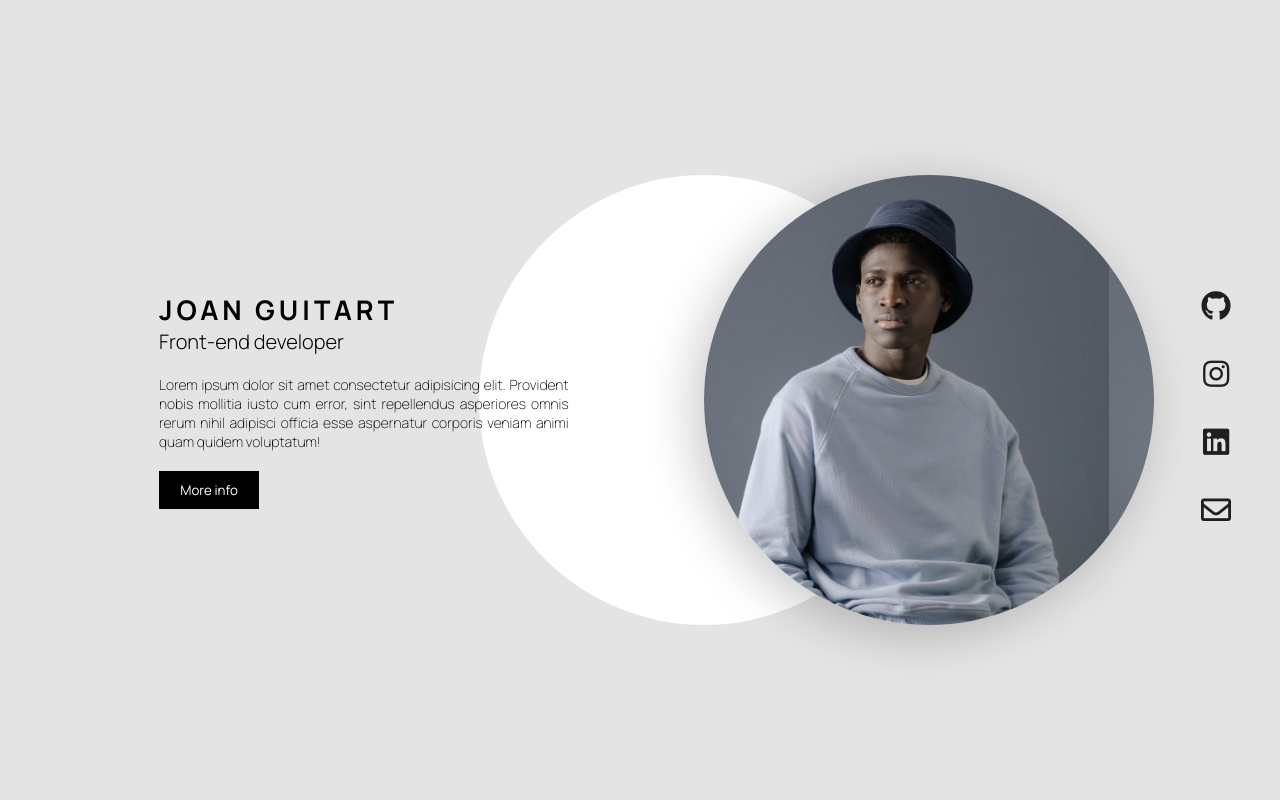
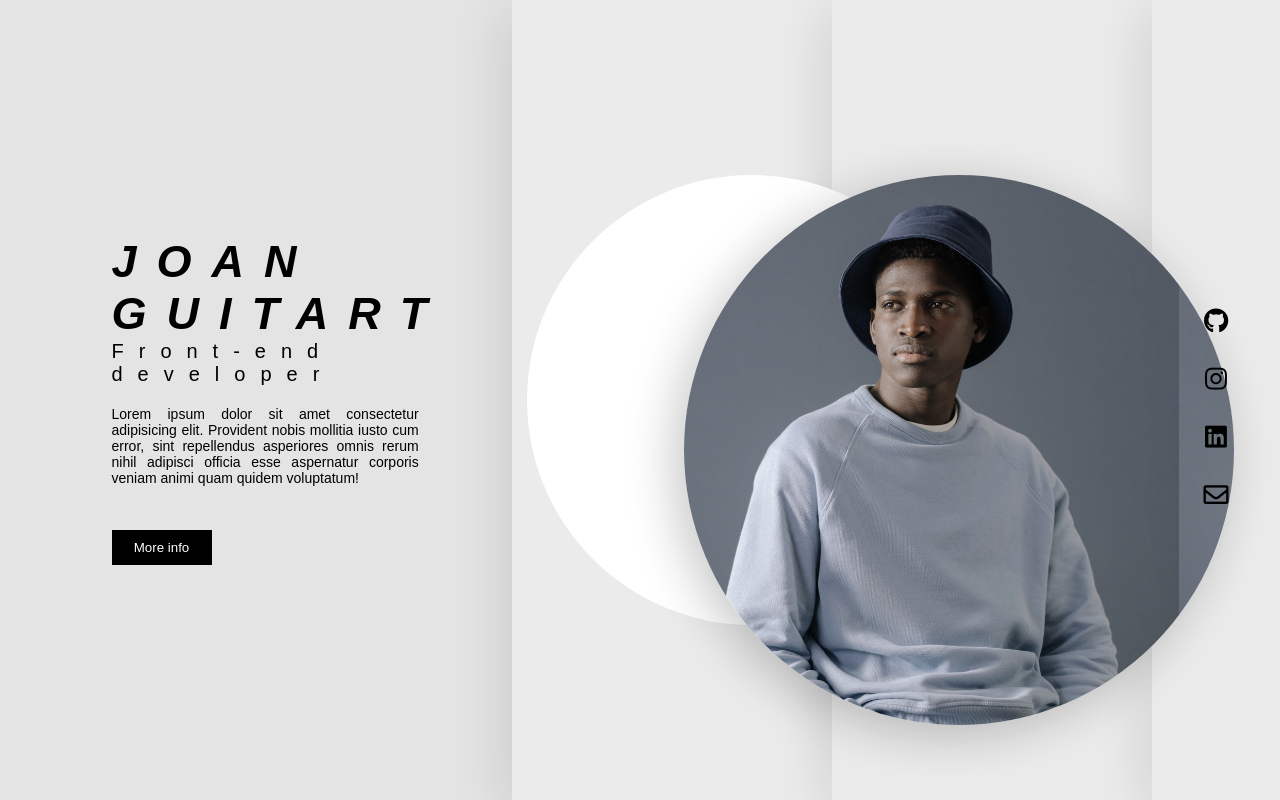
Before and after one commit to JoanGuitartRoca/joanguitart, a plain HTML site: page index.html in a window 1280 px wide. Drawn offline with nearby package versions, Linux system fonts and the light colour scheme; a web font is replaced by a local one.

Commit message:
Home animations

```diff
--- a/css/main.scss
+++ b/css/main.scss
@@ -1,7 +1,7 @@
 *{
     margin: 0;
     padding: 0;
-    font-family: 'Manrope', sans-serif;
+    font-family: 'Chivo', sans-serif;
 }
 
 body {
@@ -39,12 +39,17 @@ body {
             }
 
             .sidebar{
+                display: flex;
+                flex-direction: column;
+                justify-content: center;
+                align-items: center;
+                z-index: 2;
                 height: inherit;
                 padding: inherit;
                 width: 10%;
                 position: fixed;
                 right: 0%;
-                color: rgb(31, 31, 31);
+                color: rgb(0, 0, 0);
                 ul{
                     display: flex;
                     flex-direction: column;
@@ -55,7 +60,7 @@ body {
 
 
                 i{
-                    font-size: 30px;
+                    font-size: 25px;
                     cursor: pointer;
                 }
             }
@@ -68,25 +73,28 @@ body {
 .home-content{
     position: relative;
     display:flex;
-    justify-content: center;
+    justify-content: space-around;
     align-items: center;
 
     .home-text{
         z-index: 1;
         position: relative;
         font-weight: 200;
-        font-size: 18px;
-        width: 40%;
+        width: 30%;
 
         h1:nth-child(1){
-            font-weight: 700;
-            letter-spacing: 4px;
+            font-size:45px;
+            font-weight: 900;
+            font-style: italic;
+            letter-spacing: 20px;
 
         }
 
         h2{
             font-weight: 300;
             font-size: 20px;
+            letter-spacing: 15px;
+
         }
 
         p{
@@ -95,6 +103,7 @@ body {
             margin-bottom: 20px;
             font-size: 14px;
             text-align: justify;
+
         }
 
         .btn{
@@ -108,6 +117,8 @@ body {
     }
 
     .home-img{
+        z-index: 1;
+
         position: relative;
         right: 15%;
         width: 450px;
@@ -116,9 +127,9 @@ body {
         background-color: white;
 
         .background-circle{
-            margin-left: 50%;
-            width: 450px;
-            height: 450px;
+            margin-left: 35%;
+            width: 550px;
+            height: 550px;
             border-radius: 50%;
             background-image: url('../assets/profile.jpg');
             background-size: 90%;
@@ -127,13 +138,34 @@ body {
         }
     }
 
-    ul{
+}
 
+.background-home{
+    z-index: 0;
+    position: absolute;
+    top: 0;
+    width: 100vw;
+    height: 100%;
 
+    .background-item{
+        z-index: 0;
+
+        position: absolute;
+        left: 40%;
+        width: 100vw;
+        height: inherit;
+        box-shadow: -10px 10px 50px rgba(0, 0, 0, 0.103);
+        background-color: rgb(235, 235, 235);
+
+        &:nth-child(2){
+            z-index: 2;
+            left: 90%;
+        }
+
+        &:nth-child(3){
+            z-index: 1;
+            left: 65%;
+        }
 
     }
-
-
-
-
 }
--- a/index.html
+++ b/index.html
@@ -4,7 +4,7 @@
     <meta charset="UTF-8">
     <meta http-equiv="X-UA-Compatible" content="IE=edge">
     <meta name="viewport" content="width=device-width, initial-scale=1.0">
-    <link href="https://fonts.googleapis.com/css2?family=Manrope:wght@200;300;400;500;600;700;800&display=swap" rel="stylesheet">
+    <link href="https://fonts.googleapis.com/css2?family=Chivo:ital,wght@0,300;0,400;0,700;0,900;1,300;1,400;1,700;1,900&family=Manrope:wght@200;300;400;500;600;700;800&display=swap" rel="stylesheet">
     <link rel="stylesheet" href="https://use.fontawesome.com/releases/v5.15.4/css/all.css" integrity="sha384-DyZ88mC6Up2uqS4h/KRgHuoeGwBcD4Ng9SiP4dIRy0EXTlnuz47vAwmeGwVChigm" crossorigin="anonymous">
     <link rel="stylesheet" href="./css/main.css">
     <title>Joan Guitart Roca</title>
@@ -16,16 +16,16 @@
         <section>
             <div class="home-content">
                 <div class="home-text">
-                <h1>JOAN GUITART</h1>
-                <h2>Front-end developer</h2>
-                <p>Lorem ipsum dolor sit amet consectetur adipisicing elit. Provident nobis mollitia iusto cum error, sint repellendus asperiores omnis rerum nihil adipisci officia esse aspernatur corporis veniam animi quam quidem voluptatum!</p>
-                <button class="btn">More info</button>
+                    <h1 id="main-title">JOAN GUITART</h1>
+                    <h2 id="secon-title">Front-end developer</h2>
+                    <p id="valor">Lorem ipsum dolor sit amet consectetur adipisicing elit. Provident nobis mollitia iusto cum error, sint repellendus asperiores omnis rerum nihil adipisci officia esse aspernatur corporis veniam animi quam quidem voluptatum!</p>
+                    <button class="btn" id="btn-home">More info</button>
 
                 </div>
 
-            <div class="home-img">
-            <div class="background-circle"></div>
-
+                <div class="home-img" id="home-img">
+                    <div class="background-circle" id="home-img-bg"></div>
+                </div>
 
             </div>
 
@@ -45,7 +45,15 @@
                     </li>
                 </ul>
             </div>
+
+            <div class="background-home">
+                <div class="background-item" id="bg-item-1"></div>
+                <div class="background-item" id="bg-item-2"></div>
+                <div class="background-item" id="bg-item-3"></div>
+
+            </div>
         </section>
+
         <section>
             <h1>HELLO WORLD</h1>
         </section>
@@ -53,6 +61,8 @@
             <h1>HELLO WORLD</h1>
         </section>
     </div>
-
+    <script src="https://cdnjs.cloudflare.com/ajax/libs/gsap/3.7.1/gsap.min.js"></script>
+    <script src="https://cdnjs.cloudflare.com/ajax/libs/gsap/3.7.1/ScrollTrigger.min.js"></script>
+    <script src="./js/animations.js"></script>
 </body>
 </html>
--- /dev/null
+++ b/js/animations.js
@@ -0,0 +1,71 @@
+gsap.from('#bg-item-1', {
+    delay: .2,
+
+    duration: 1,
+    x:500,
+    opacity: 0,
+})
+
+gsap.from('#bg-item-2', {
+    delay: .5,
+    duration: 1,
+    x:500,
+    opacity: 0,
+})
+
+gsap.from('#bg-item-3', {
+    delay: .4,
+    duration: 1,
+    x:500,
+    opacity: 0,
+})
+
+
+
+gsap.from('#main-title', {
+    delay: 1.5,
+    duration: 1,
+    x:-100,
+    opacity: 0,
+})
+
+gsap.from('#secon-title', {
+    delay: 1.7,
+    duration: 1,
+    x:-100,
+    opacity: 0,
+})
+
+gsap.from('#valor', {
+    delay: 1.8,
+    duration: 1,
+    x:-100,
+    opacity: 0,
+})
+
+gsap.from('#btn-home', {
+    delay: 1.8,
+    duration: 1,
+    x:-100,
+    opacity: 0,
+})
+
+gsap.from('#home-img', {
+    delay: 1.7,
+    duration: 1,
+    x:-100,
+    opacity: 0,
+})
+
+gsap.from('#home-img-bg', {
+    delay: 1.9,
+    duration: 1,
+    x:-100,
+    opacity: 0,
+})
+
+gsap.from('.sidebar', {
+    delay: 2.5,
+    duration: 1,
+    opacity: 0,
+})
```
Also changed, not shown: css/main.css, 1 other file. Lines whose indentation alone changed are shown as unchanged.
